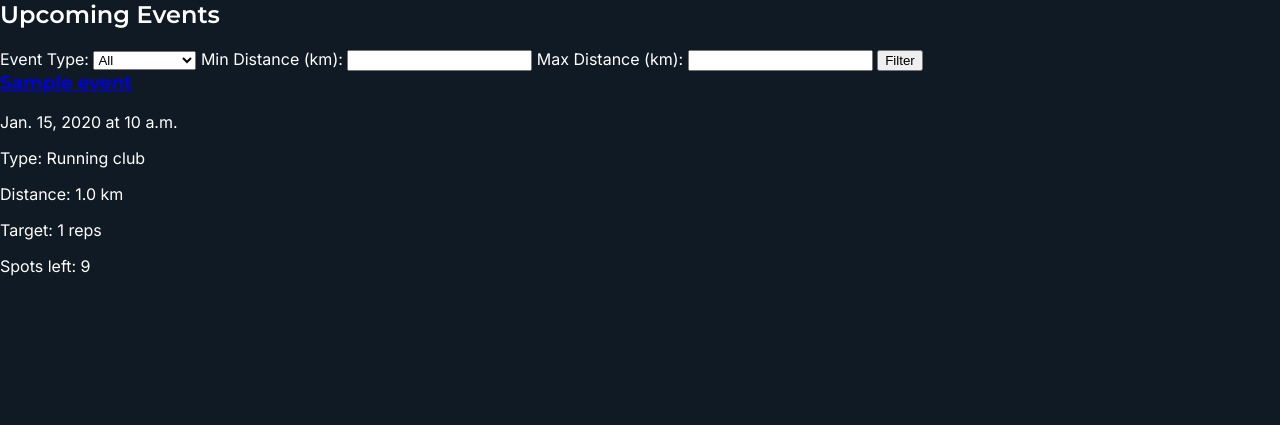
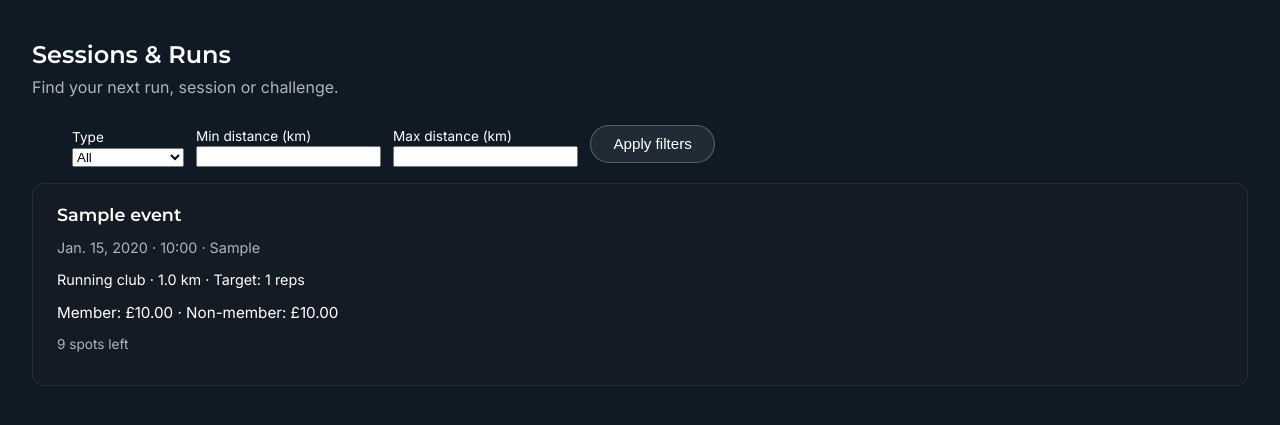
Before and after one commit to Anasousa11/SM5K, a Django app: template templates/events.html in a window 1280 px wide. Shown: the part 122-547 px from the top of the page. Run offline with Django 5.2, Linux system fonts and the light colour scheme; tables that the repository leaves empty hold one stand-in row (values such as "Sample post"); the template is opened without the code that fills it: values that come from a table or form of the project are taken from there, most other values are stand-ins (such as "Sample title", 1, 10 or a date in 2020).

Commit message:
events updated

```diff
--- a/templates/events.html
+++ b/templates/events.html
@@ -1,33 +1,80 @@
 {% extends "base.html" %}
 
+{% block title %}Sessions & Runs | SinMancha{% endblock %}
+
 {% block content %}
-<h2>Upcoming Events</h2>
-<form method="get">
-    <label>Event Type:</label>
-    <select name="type">
+<section class="page-header">
+  <h1>Sessions & Runs</h1>
+  <p>Find your next run, session or challenge.</p>
+</section>
+
+<section class="container" style="padding-top: 0; padding-bottom: 1rem;">
+  <form method="get" class="filters-form" style="display:flex; flex-wrap:wrap; gap:0.75rem; align-items:flex-end;">
+    <div>
+      <label style="font-size:0.85rem;">Type</label><br>
+      <select name="type">
         <option value="">All</option>
-        <option value="running_club" {% if type_filter == 'running_club' %}selected{% endif %}>Running Club</option>
-        <option value="class" {% if type_filter == 'class' %}selected{% endif %}>Class</option>
-        <option value="challenge" {% if type_filter == 'challenge' %}selected{% endif %}>Challenge</option>
-    </select>
-    <label>Min Distance (km):</label>
-    <input type="number" name="min_distance" step="0.1" value="{{ min_distance }}">
-    <label>Max Distance (km):</label>
-    <input type="number" name="max_distance" step="0.1" value="{{ max_distance }}">
-    <button type="submit">Filter</button>
-</form>
-{% for event in events %}
+        <option value="running_club" {% if type_filter == "running_club" %}selected{% endif %}>Running club</option>
+        <option value="class" {% if type_filter == "class" %}selected{% endif %}>Class / session</option>
+        <option value="challenge" {% if type_filter == "challenge" %}selected{% endif %}>Challenge</option>
+      </select>
+    </div>
+
     <div>
-        <h3><a href="{% url 'event_detail' event.id %}">{{ event.title }}</a></h3>
-        <p>{{ event.date }} at {{ event.start_time }}</p>
-        <p>Type: {{ event.get_event_type_display }}</p>
-        {% if event.distance_km %}
-            <p>Distance: {{ event.distance_km }} km</p>
+      <label style="font-size:0.85rem;">Min distance (km)</label><br>
+      <input type="number" step="0.1" name="min_distance" value="{{ min_distance }}">
+    </div>
+
+    <div>
+      <label style="font-size:0.85rem;">Max distance (km)</label><br>
+      <input type="number" step="0.1" name="max_distance" value="{{ max_distance }}">
+    </div>
+
+    <div>
+      <button type="submit" class="btn btn-secondary">Apply filters</button>
+    </div>
+  </form>
+</section>
+
+<section class="events-list">
+  {% if events %}
+    {% for event in events %}
+      <article class="event-card">
+        <h2>
+          <a href="{% url 'event_detail' event.id %}">{{ event.title }}</a>
+        </h2>
+
+        <p class="event-meta">
+          {{ event.date }} · {{ event.start_time|time:"H:i" }}
+          {% if event.location %} · {{ event.location }}{% endif %}
+        </p>
+
+        <p class="event-type">
+          {{ event.get_event_type_display }}
+          {% if event.distance_km %} · {{ event.distance_km }} km{% endif %}
+          {% if event.target_reps %} · Target: {{ event.target_reps }} reps{% endif %}
+        </p>
+
+        {% if event.price_member or event.price_non_member %}
+          <p class="event-price">
+            {% if event.price_member %}Member: £{{ event.price_member }}{% endif %}
+            {% if event.price_non_member %} · Non-member: £{{ event.price_non_member }}{% endif %}
+          </p>
+        {% else %}
+          <p class="event-price event-free">Free</p>
         {% endif %}
-        {% if event.target_reps %}
-            <p>Target: {{ event.target_reps }} reps</p>
-        {% endif %}
-        <p>Spots left: {{ event.spots_left }}</p>
-    </div>
-{% endfor %}
+
+        <p class="event-spots">
+          {% if event.is_full %}
+            Fully booked
+          {% else %}
+            {{ event.spots_left }} spots left
+          {% endif %}
+        </p>
+      </article>
+    {% endfor %}
+  {% else %}
+    <p style="padding: 0 2rem 2rem;">No upcoming events yet.</p>
+  {% endif %}
+</section>
 {% endblock %}
```
